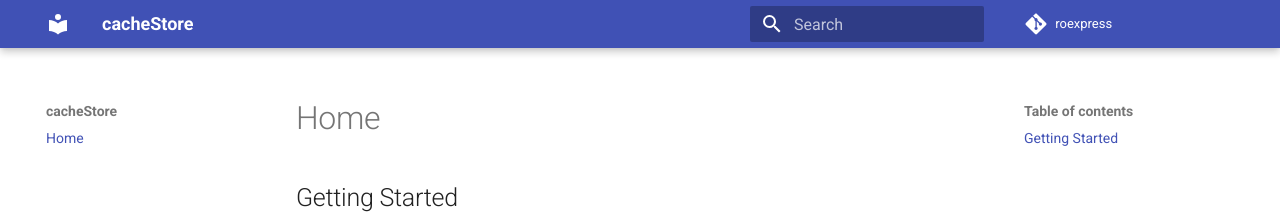
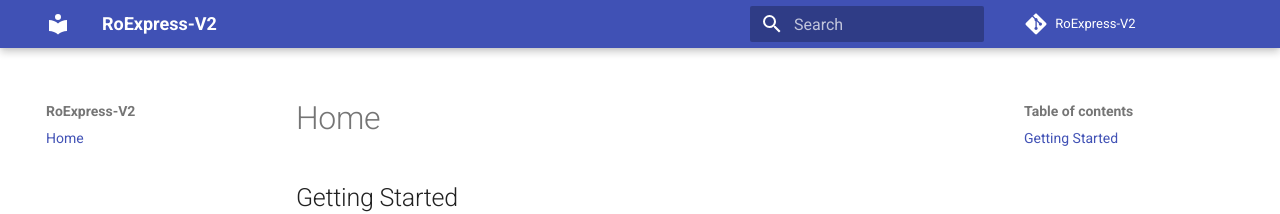
Before and after one commit to DeathToTheStadium/RoExpress-V2, an MkDocs documentation site: the page built from docs/index.md, in a window 1280 px wide. Shown: the top 214 px of the page. Built offline with MkDocs 1.6.1 and Material for MkDocs 9.7.7, drawn with Linux system fonts in a browser that asks for light colours; comment, search, counter and statistics services are not loaded.

Commit message:
small update

```diff
--- a/mkdocs.yml
+++ b/mkdocs.yml
@@ -1,7 +1,7 @@
-site_name: cacheStore
-site_url: https://github.com/DeathToTheStadium/cacheStore
-repo_name: roexpress
-repo_url: https://github.com/DeathToTheStadium/cacheStore
+site_name: RoExpress-V2
+site_url: https://deathtothestadium.github.io/RoExpress-V2/
+repo_name: RoExpress-V2
+repo_url: https://deathtothestadium.github.io/RoExpress-V2/
 
 theme:
   name: material
```
